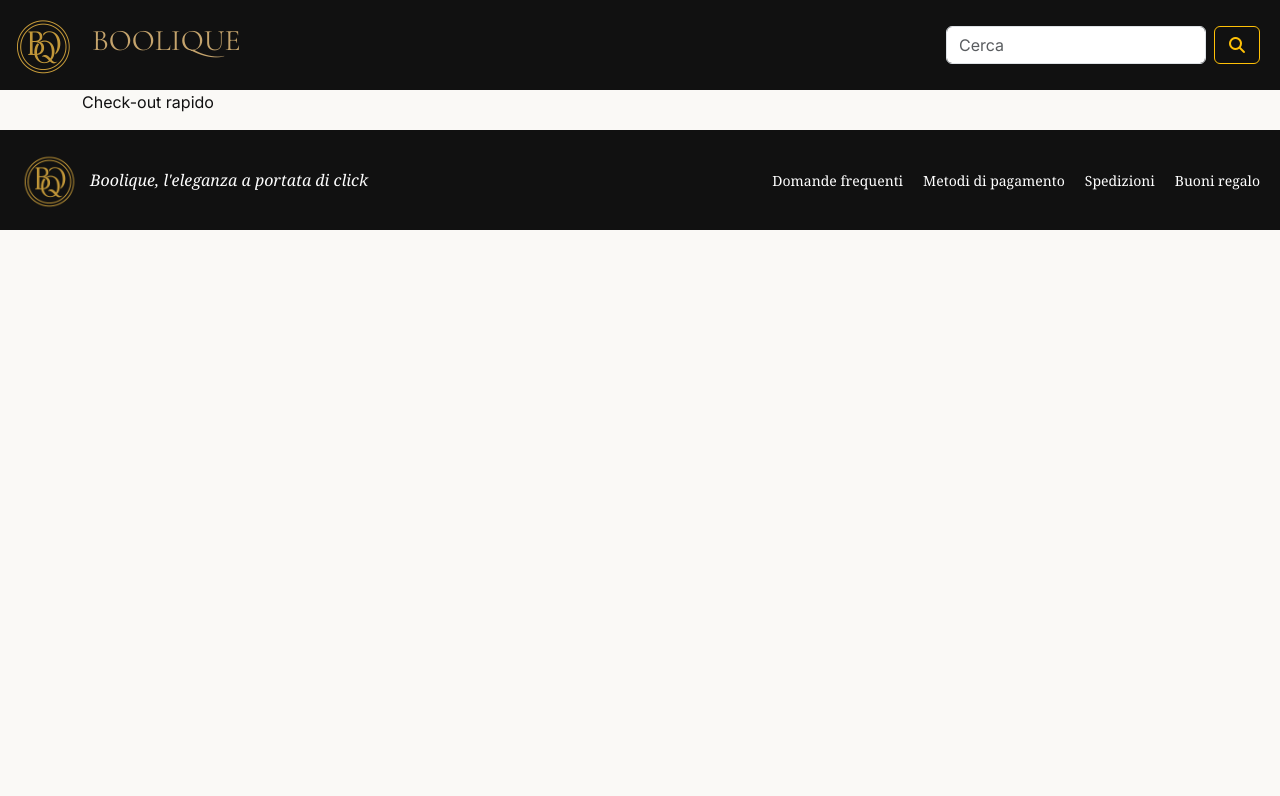
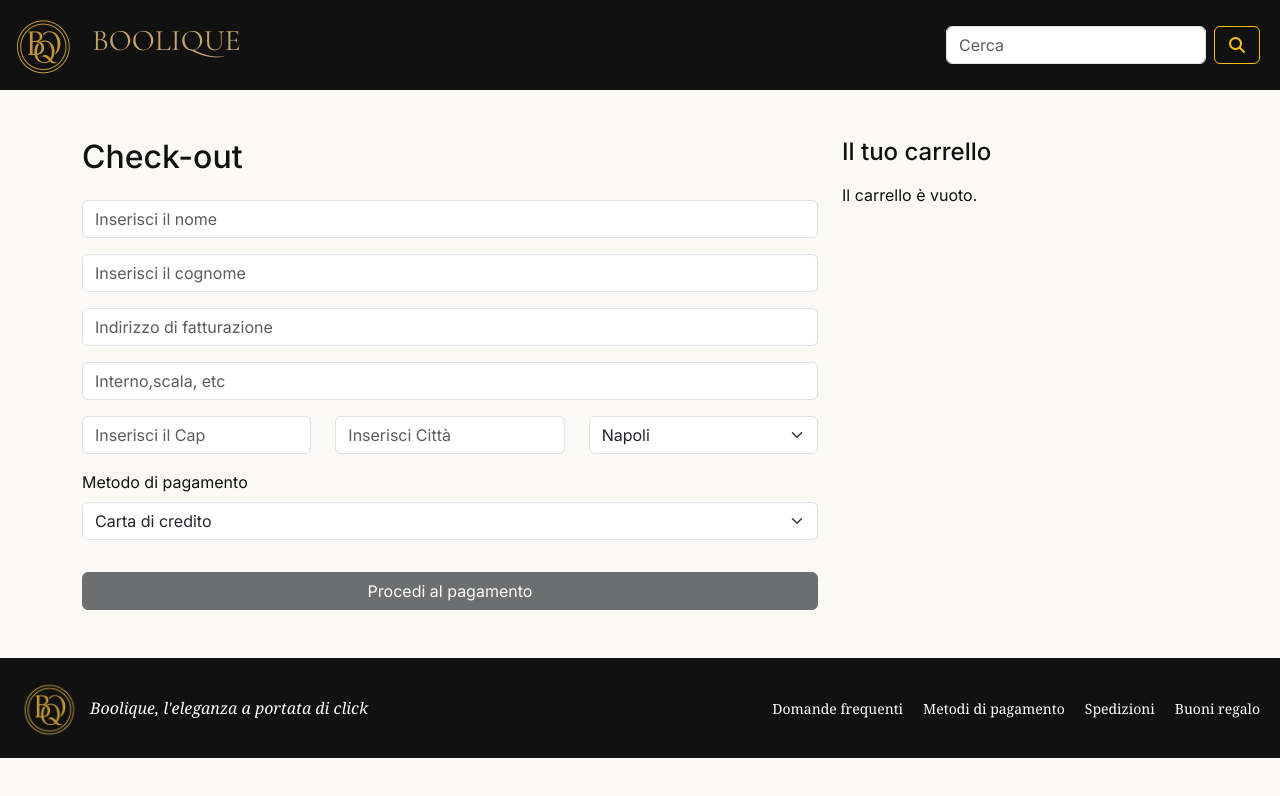
Before and after one commit to rob587/boolique-front, a React (Vite) app: page /cart in a window 1280 px wide. Shown: the top 796 px of the page. Built offline with nearby package versions, Linux system fonts and the light colour scheme; the HTML template or start-up script is replaced by a standard one.

Commit message:
[upd] checkout da completare

```diff
--- a/pages/CartPage.jsx
+++ b/pages/CartPage.jsx
@@ -4,14 +4,139 @@ import Homepage from "./Homepage";
 import { useState, useEffect } from "react";
 
 const CartPage = () => {
+  const [cart, setCart] = useState([]);
+  const [error, setError] = useState("");
+  const [isOpen, setIsOpen] = useState(false);
+
+  useEffect(() => {
+    const savedCart = JSON.parse(localStorage.getItem("cart")) || [];
+    setCart(savedCart);
+  }, []);
+
+  const handleSubmit = (e) => {
+    e.preventDefault();
+    if (cart.length === 0) {
+      setError("Il carrello è vuoto! Aggiungi almeno un prodotto.");
+      return;
+    }
+    setError("");
+    alert("Pagamento effettuato!");
+  };
+
+  const total = cart.reduce((sum, item) => sum + item.price * item.quantity, 0);
+
   return (
-    <div>
-      <div className="container">
-        <div className="row">
-          <div className="col-8">
-            <p>Check-out rapido</p>
-          </div>
-          <div className="col-4"></div>
+    <div className="container my-5">
+      <div className="row">
+        {/* Checkout */}
+        <div className="col-md-8">
+          <h2 className="mb-4">Check-out</h2>
+
+          <form onSubmit={handleSubmit}>
+            <div className="mb-3">
+              <input
+                type="text"
+                className="form-control"
+                placeholder="Inserisci il nome"
+              />
+            </div>
+            <div className="mb-3">
+              <input
+                type="text"
+                className="form-control"
+                placeholder="Inserisci il cognome"
+              />
+            </div>
+            <div className="mb-3">
+              <input
+                type="text"
+                className="form-control"
+                placeholder="Indirizzo di fatturazione"
+              />
+            </div>
+            <div className="mb-3">
+              <input
+                type="text"
+                className="form-control"
+                placeholder="Interno,scala, etc"
+              />
+            </div>
+            <div className="row">
+              <div className="col-md-4">
+                <div className="mb-3">
+                  <input
+                    type="text"
+                    className="form-control"
+                    placeholder="Inserisci il Cap"
+                  />
+                </div>
+              </div>
+              <div className="col-md-4">
+                <div className="mb-3">
+                  <input
+                    type="text"
+                    className="form-control"
+                    placeholder="Inserisci Città"
+                  />
+                </div>
+              </div>
+              <div className="col-md-4">
+                <select className="form-select">
+                  <option>Napoli</option>
+                  <option>Salerno</option>
+                  <option>Avellino</option>
+                  <option>Caserta</option>
+                  <option>Milano</option>
+                </select>
+              </div>
+            </div>
+
+            <div className="mb-3">
+              <label className="form-label">Metodo di pagamento</label>
+              <select className="form-select">
+                <option>Carta di credito</option>
+                <option>PayPal</option>
+                <option>Contrassegno</option>
+              </select>
+            </div>
+
+            <button
+              type="submit"
+              className="btn btn-dark w-100 mt-3"
+              disabled={cart.length === 0}
+            >
+              Procedi al pagamento
+            </button>
+          </form>
+        </div>
+
+        {/* Riepilogo carrello */}
+        <div className="col-md-4">
+          <h4 className="mb-3">Il tuo carrello</h4>
+
+          {cart.length === 0 ? (
+            <p>Il carrello è vuoto.</p>
+          ) : (
+            <ul className="list-group mb-3">
+              {cart.map((item) => (
+                <li
+                  key={item.id}
+                  className="list-group-item d-flex justify-content-between align-items-center"
+                >
+                  <div>
+                    <strong>{item.name}</strong>
+                    <br />
+                    <small>Qt: {item.quantity}</small>
+                  </div>
+                  <span>€{(item.price * item.quantity).toFixed(2)}</span>
+                </li>
+              ))}
+              <li className="list-group-item d-flex justify-content-between">
+                <strong>Totale</strong>
+                <strong>€{total.toFixed(2)}</strong>
+              </li>
+            </ul>
+          )}
         </div>
       </div>
     </div>
```
